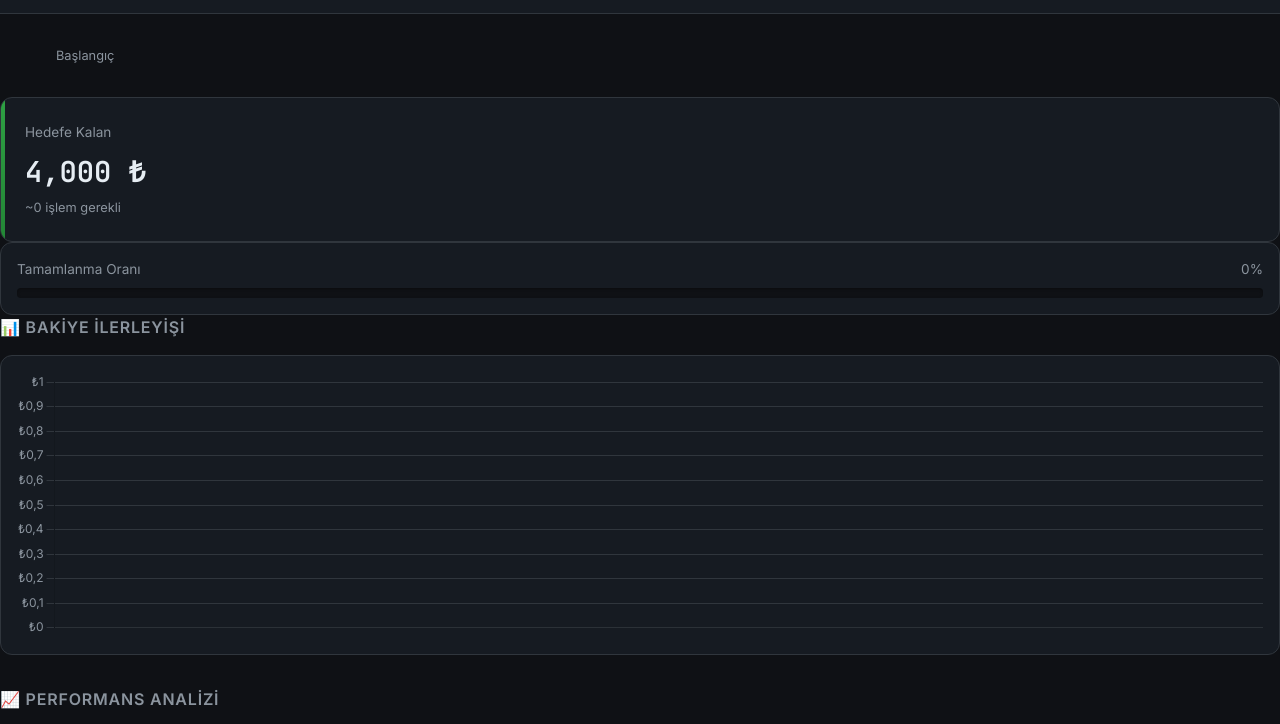
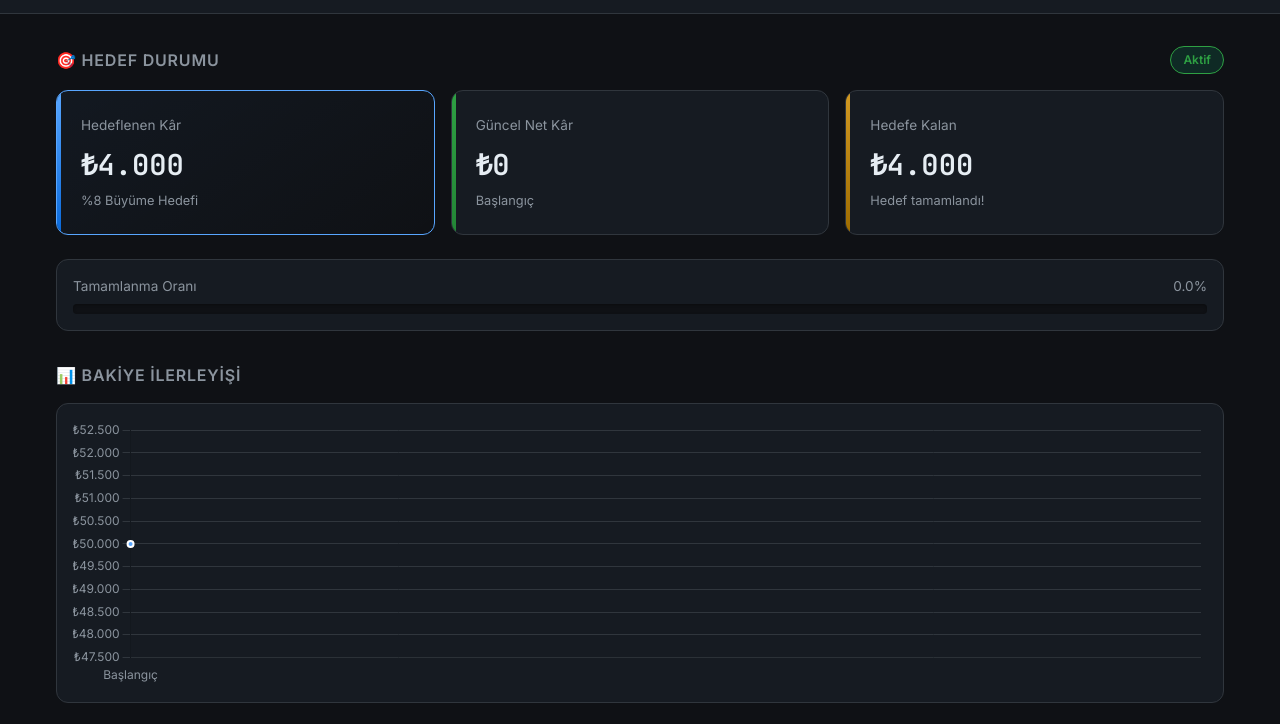
Before and after one commit to gfx-dotcom/rrrr, a plain HTML site: page index.html in a window 1280 px wide. Shown: the part 61-785 px from the top of the page. Drawn offline with nearby package versions, Linux system fonts and the light colour scheme.

Commit message:
Revert "q"
This reverts commit b346e8c64702a70f19f7397274f3afbb2ed4f60c.

```diff
--- a/app.js
+++ b/app.js
@@ -552,12 +552,6 @@ class TradingSystem {
         document.getElementById('targetProfit').textContent = this.formatCurrency(this.getTargetProfit());
         document.getElementById('currentProfit').textContent = this.formatCurrency(this.getNetProfit());
         document.getElementById('remainingProfit').textContent = this.formatCurrency(this.getRemainingProfit());
-
-        // Update Target Growth Label
-        const targetGrowthLabel = document.getElementById('targetGrowthLabel');
-        if (targetGrowthLabel) {
-            targetGrowthLabel.textContent = `%${this.settings.targetGrowth} Büyüme Hedefi`;
-        }
 
         // Progress
         const progress = this.getProgressPercentage();
--- a/index.html
+++ b/index.html
@@ -56,6 +56,21 @@
 
             <!-- Target Status Section -->
             <section class="target-section">
+                <div class="section-header">
+                    <h2>🎯 HEDEF DURUMU</h2>
+                    <div class="target-badge" id="targetBadge">Aktif</div>
+                </div>
+
+                <div class="target-grid">
+                    <div class="target-card primary">
+                        <div class="card-label">Hedeflenen Kâr</div>
+                        <div class="card-value" id="targetProfit">4,000 ₺</div>
+                        <div class="card-sublabel">%8 Büyüme Hedefi</div>
+                    </div>
+
+                    <div class="target-card success">
+                        <div class="card-label">Güncel Net Kâr</div>
+                        <div class="card-value" id="currentProfit">0 ₺</div>
                         <div class="card-sublabel" id="profitChange">Başlangıç</div>
                     </div>
 
@@ -158,7 +173,8 @@
                 <div class="section-header">
                     <h2>➕ YENİ İŞLEM KAYDI</h2>
                     <button class="calculator-btn" id="openCalcBtn">
-                    <svg width="16" height="16" viewBox="0 0 24 24" fill="none" stroke="currentColor" stroke-width="2">
+                        <svg width="16" height="16" viewBox="0 0 24 24" fill="none" stroke="currentColor"
+                            stroke-width="2">
                             <rect x="4" y="2" width="16" height="20" rx="2" ry="2"></rect>
                             <line x1="8" y1="6" x2="16" y2="6"></line>
                             <line x1="16" y1="14" x2="16" y2="14"></line>
@@ -215,7 +231,8 @@
 
                         <div class="form-group" id="firstClosePercentGroup" style="display: none;">
                             <label for="firstClosePercent">İlk Kapanış Yüzdesi (%)</label>
-                        <input type="number" id="firstClosePercent" step="5" min="0" max="100" placeholder="Örn: 70">
+                            <input type="number" id="firstClosePercent" step="5" min="0" max="100"
+                                placeholder="Örn: 70">
                             <small>Pozisyonun yüzde kaçını kapattınız?</small>
                         </div>
 
@@ -246,7 +263,8 @@
                     </div>
 
                     <button type="submit" class="submit-btn">
-                    <svg width="20" height="20" viewBox="0 0 24 24" fill="none" stroke="currentColor" stroke-width="2">
+                        <svg width="20" height="20" viewBox="0 0 24 24" fill="none" stroke="currentColor"
+                            stroke-width="2">
                             <path d="M12 5v14m-7-7h14"></path>
                         </svg>
                         İşlemi Kaydet
@@ -259,8 +277,10 @@
                 <div class="section-header">
                     <h2>📜 İŞLEM GEÇMİŞİ</h2>
                     <button class="clear-btn" id="clearHistoryBtn">
-                    <svg width="16" height="16" viewBox="0 0 24 24" fill="none" stroke="currentColor" stroke-width="2">
-                        <path d="M3 6h18M19 6v14a2 2 0 0 1-2 2H7a2 2 0 0 1-2-2V6m3 0V4a2 2 0 0 1 2-2h4a2 2 0 0 1 2 2v2">
+                        <svg width="16" height="16" viewBox="0 0 24 24" fill="none" stroke="currentColor"
+                            stroke-width="2">
+                            <path
+                                d="M3 6h18M19 6v14a2 2 0 0 1-2 2H7a2 2 0 0 1-2-2V6m3 0V4a2 2 0 0 1 2-2h4a2 2 0 0 1 2 2v2">
                             </path>
                         </svg>
                         Geçmişi Temizle
@@ -278,7 +298,8 @@
                 <!-- Pagination -->
                 <div class="pagination-container" id="paginationContainer" style="display: none;">
                     <button class="pagination-btn" id="prevPageBtn" disabled>
-                    <svg width="16" height="16" viewBox="0 0 24 24" fill="none" stroke="currentColor" stroke-width="2">
+                        <svg width="16" height="16" viewBox="0 0 24 24" fill="none" stroke="currentColor"
+                            stroke-width="2">
                             <path d="M15 18l-6-6 6-6"></path>
                         </svg>
                         Önceki
@@ -286,7 +307,8 @@
                     <span class="pagination-info" id="paginationInfo">Sayfa 1 / 1</span>
                     <button class="pagination-btn" id="nextPageBtn" disabled>
                         Sonraki
-                    <svg width="16" height="16" viewBox="0 0 24 24" fill="none" stroke="currentColor" stroke-width="2">
+                        <svg width="16" height="16" viewBox="0 0 24 24" fill="none" stroke="currentColor"
+                            stroke-width="2">
                             <path d="M9 18l6-6-6-6"></path>
                         </svg>
                     </button>
```
Lines whose indentation alone changed are shown as unchanged.
